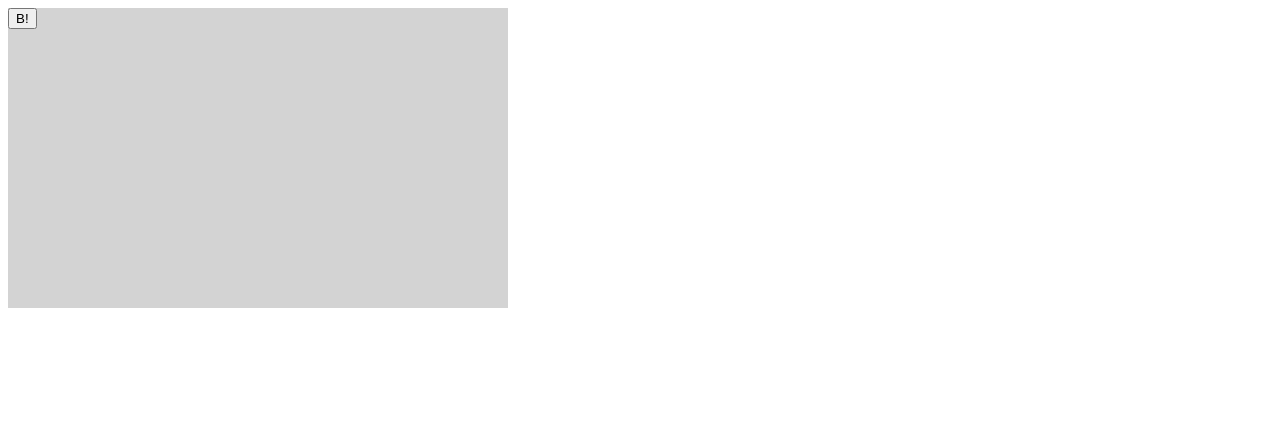
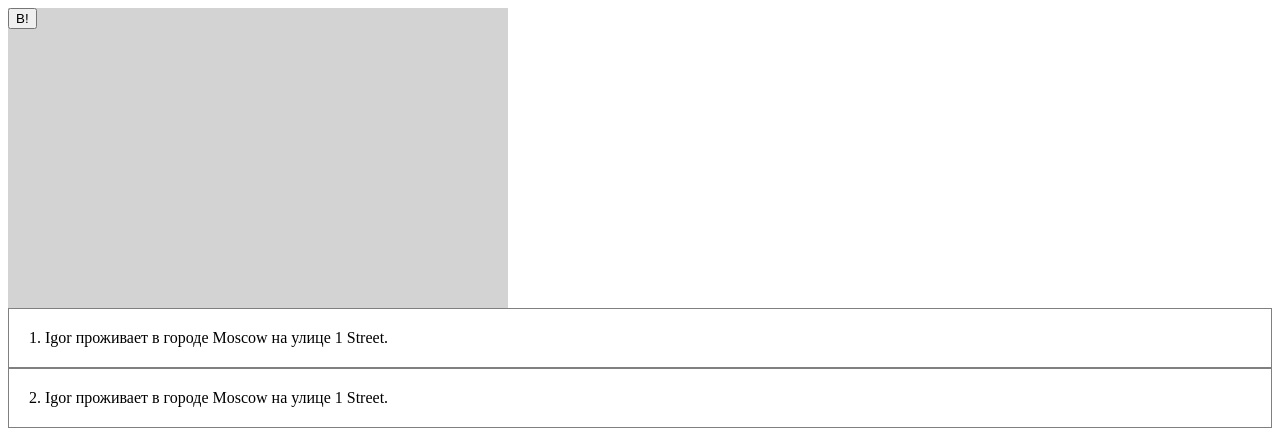
Before and after one commit to HvFunIg/react-typescript, a React (Create React App) app: page / in a window 1280 px wide. Shown: the top 446 px of the page. Built offline with nearby package versions, Linux system fonts and the light colour scheme.

Commit message:
Список

```diff
--- a/src/App.tsx
+++ b/src/App.tsx
@@ -1,7 +1,13 @@
 import React from 'react';
 import Card, { CardVariant } from './components/Card';
+import UserList from './components/UserList';
+import { IUser } from './types/types';
 
 const App = () => {
+	const users: IUser[] = [
+		{id:1, name:'Igor', email:'test@mail.test', address:{city:"Moscow", street:"1 Street", zipcode:"11"}},
+		{id:2, name:'Igor', email:'test@mail.test', address:{city:"Moscow", street:"1 Street", zipcode:"11"}}
+	]
 return (
 	<div>
 		<Card
@@ -12,6 +18,7 @@
 		>
 			<button>B!</button>
 		</Card>
+		<UserList users={users}/>
 	</div>
 );
 };
--- /dev/null
+++ b/src/components/UserItem.tsx
@@ -0,0 +1,15 @@
+import React, { FC } from 'react';
+import { IUser } from '../types/types';
+
+interface UserItemProps {
+    user: IUser
+}
+const UserItem: FC<UserItemProps> = ({user}) => {
+    return (
+        <div style={{padding:20, border:'1px solid gray'}}>
+            {user.id}. {user.name} проживает в городе {user.address.city} на улице {user.address.street}.
+        </div>
+    );
+};
+
+export default UserItem;
--- /dev/null
+++ b/src/components/UserList.tsx
@@ -0,0 +1,20 @@
+import React, { FC } from 'react';
+import { IUser } from '../types/types';
+import UserItem from './UserItem';
+
+interface UserListProps {
+    users: IUser[]
+}
+
+const UserList: FC<UserListProps> = ({users}) => {
+    return (
+        <div>
+            {users.map(user =>
+                <UserItem key = {user.id} user={user}/>
+            )}
+        </div>
+    );
+};
+
+
+export default UserList;
--- /dev/null
+++ b/src/types/types.tsx
@@ -0,0 +1,13 @@
+// Описание глобальных типов
+
+export interface IAddress {
+    street: string;
+    city: string;
+    zipcode: string;
+}
+export interface IUser {
+    id: number;
+    name: string;
+    email: string;
+    address: IAddress;
+}
```
Also changed, not shown: 1 other file (tests, documents, lock files or other folders). Lines whose indentation alone changed are shown as unchanged.
